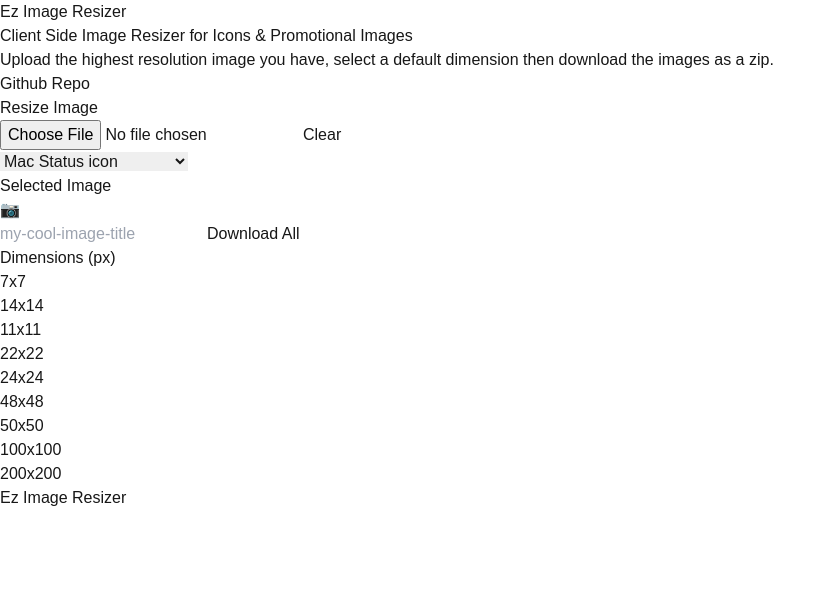
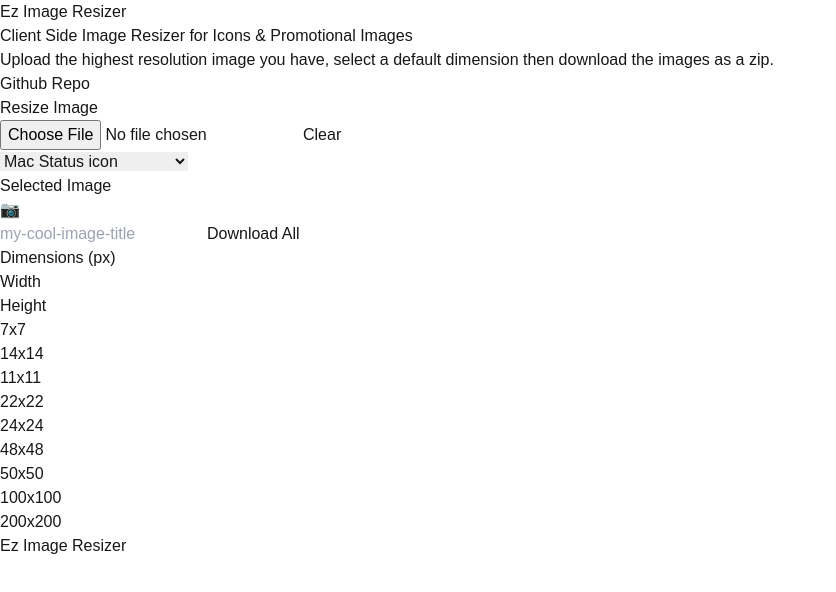
Before and after one commit to dcrebbin/image-resizer, a Next.js app: page / in a window 1280 px wide. Shown: the top 592 px of the page, without its empty margins (0-836 px from the left). Built offline with nearby package versions, Linux system fonts and the light colour scheme.

Commit message:
added custom sizing

```diff
--- a/src/app/components/image-resizer.tsx
+++ b/src/app/components/image-resizer.tsx
@@ -19,6 +19,10 @@ export default function ImageResizer() {
     "ios-app-icon": "iOS App icon",
     "browser-extension-icon": "Browser Extension icon",
   };
+  const [customDimension, setCustomDimension] = useState<{
+    width: number;
+    height: number;
+  } | null>(null);
   const handleImageChange = (e: React.ChangeEvent<HTMLInputElement>) => {
     const file = e.target.files?.[0];
     if (file) {
@@ -133,10 +137,6 @@ export default function ImageResizer() {
     return new Blob([new Uint8Array(byteArrays)], { type });
   }
 
-  function setCustomDimension(dimension: string) {
-    setSelectedDimension(dimension);
-  }
-
   return (
     <div className="inset-0 flex items-center justify-center w-full z-50">
       <div className="w-full mx-20 xl:mx-60 h-fit rounded-lg overflow-hidden shadow-xl">
@@ -161,7 +161,7 @@ export default function ImageResizer() {
           <select
             ref={selectedDimensionRef}
             className="ml-2 bg-gradient-to-b from-[#f0f0f0] to-[#e5e5e5] text-black px-2 py-1 rounded border border-[#858585] shadow-sm hover:from-[#eaf3fc] hover:border-[#0078d7] focus:border-[#0078d7] focus:outline-none focus:ring-1 focus:ring-[#0078d7] w-full cursor-pointer"
-            onChange={(e) => setCustomDimension(e.target.value)}
+            onChange={(e) => setSelectedDimension(e.target.value)}
           >
             {Object.entries(dimensionOptions).map(([key, value]) => (
               <option key={key} value={key}>
@@ -208,6 +208,48 @@ export default function ImageResizer() {
             </div>
             <div className="flex flex-col gap-2 w-full justify-start">
               <h2>Dimensions (px)</h2>
+              <div className="flex flex-row gap-2 w-full items-center">
+                <div className="flex flex-row gap-2 w-full items-start">
+                  <div>
+                    <span className="text-xs font-bold text-black">Width</span>
+                    <input
+                      onChange={(e) => {
+                        const width = parseInt(e.target.value);
+                        setCustomDimension({
+                          width: width,
+                          height: customDimension?.height || 0,
+                        });
+                      }}
+                      type="number"
+                      className="w-16 text-sm bg-white text-black px-2 py-1 rounded border border-[#858585] shadow-sm hover:border-[#0078d7] focus:border-[#0078d7] focus:outline-none focus:ring-1 focus:ring-[#0078d7]"
+                    />
+                  </div>
+
+                  <div>
+                    <span className="text-xs font-bold text-black">Height</span>
+                    <input
+                      onChange={(e) => {
+                        const height = parseInt(e.target.value);
+                        setCustomDimension({
+                          width: customDimension?.width || 0,
+                          height: height,
+                        });
+                      }}
+                      type="number"
+                      className="w-16 text-sm bg-white text-black px-2 py-1 rounded border border-[#858585] shadow-sm hover:border-[#0078d7] focus:border-[#0078d7] focus:outline-none focus:ring-1 focus:ring-[#0078d7]"
+                    />
+                  </div>
+                </div>
+                {imageUrl && (
+                  <button
+                    className="mt-4 bg-white text-black p-2 rounded-md w-10 h-10 disabled:opacity-50 disabled:cursor-not-allowed"
+                    onClick={() => resizeImage(imageUrl, customDimension)}
+                  >
+                    ⬇
+                  </button>
+                )}
+              </div>
+
               <div className="overflow-scroll w-full h-fit p-2 rounded-md justify-start flex gap-4 flex-col">
                 {dimensions[selectedDimension as keyof typeof dimensions].map(
                   (dimension, index) => (
```
